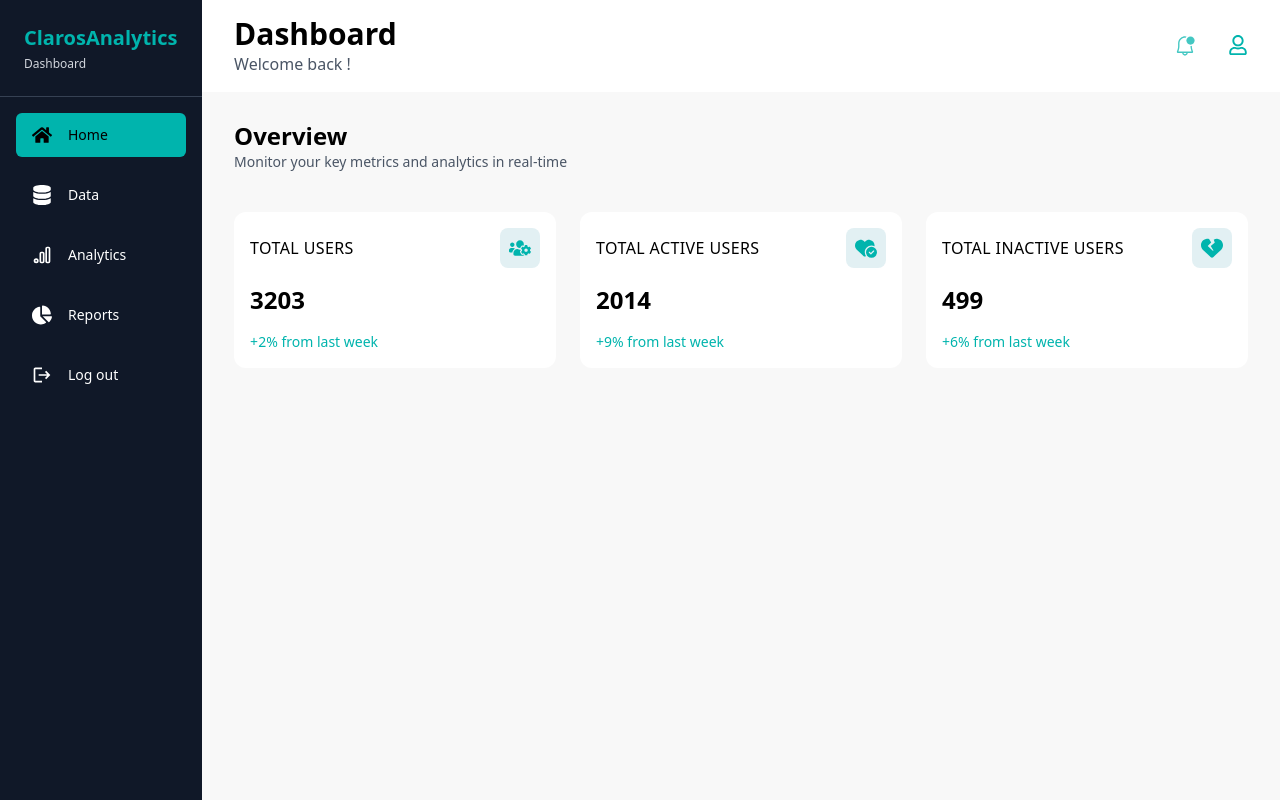
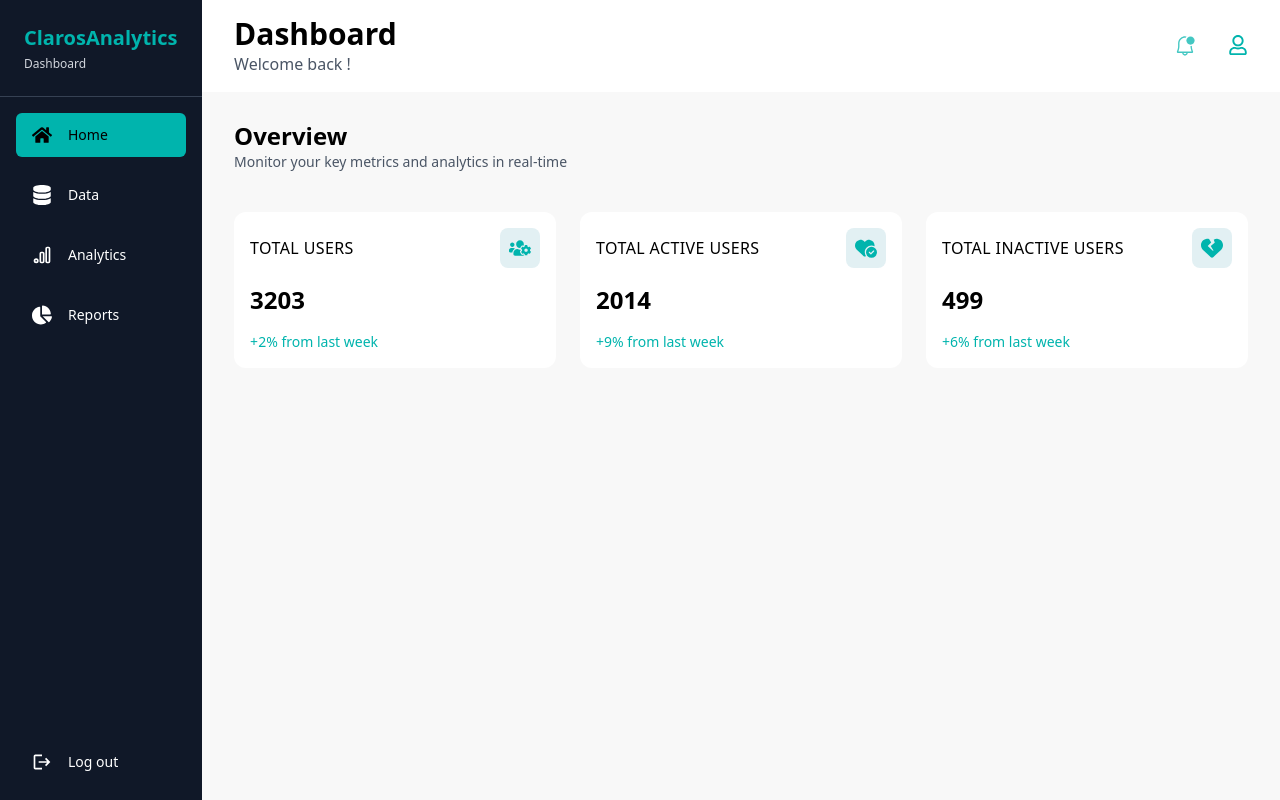
Before and after one commit to rk-codeflow/claros-dashboard, a React (Vite) app: page / in a window 1280 px wide. Built offline with nearby package versions, Linux system fonts and the light colour scheme.

Commit message:
menu items placing done

```diff
--- a/src/Sidebar.tsx
+++ b/src/Sidebar.tsx
@@ -1,8 +1,8 @@
+import { FaHome, FaDatabase } from "react-icons/fa";
 import type { Page } from "./slices/pageSlice";
-import { FaHome, FaDatabase } from "react-icons/fa";
+import { MdLogout } from "react-icons/md";
 import { TbBrandGoogleAnalytics } from "react-icons/tb";
 import { FaChartPie } from "react-icons/fa";
-import { MdLogout } from "react-icons/md";
 
 interface SidebarProps {
   currentPage: string;
@@ -21,7 +21,7 @@ const Sidebar = ({ currentPage, setCurrentPage, isOpen }: SidebarProps) => {
 
   return (
     <aside
-      className={`
+      className={`flex flex-col
     fixed top-0 left-0 h-screen w-60  bg-gray-900 text-white z-50
     transform transition-transform duration-800
     ${isOpen ? "translate-x-0" : "-translate-x-full"}
@@ -35,7 +35,7 @@ const Sidebar = ({ currentPage, setCurrentPage, isOpen }: SidebarProps) => {
         </div>
       </div>
 
-      <nav className="flex flex-col p-4 space-y-4">
+      <nav className="flex flex-col p-4 space-y-4 h-full">
         {links.map((link) => {
           const Icon = link.icon;
           const isActive = currentPage === link.id;
@@ -45,7 +45,7 @@ const Sidebar = ({ currentPage, setCurrentPage, isOpen }: SidebarProps) => {
               className={`
                 cursor-pointer
                 hover:translate-x-1 transition-all duration-300
-                flex gap-x-4 items-center py-3 px-4 rounded-md
+                flex gap-x-4 items-center py-3 px-4 rounded-md last:mt-auto
                ${isActive ? "bg-primary text-black" : "text-white"}
               `}
               onClick={() => setCurrentPage(link.id as Page)}
--- a/src/components/data/ProductsTable.tsx
+++ b/src/components/data/ProductsTable.tsx
@@ -82,7 +82,7 @@ const ProductsTable = ({ products, loading, error }: ProductTableProps) => {
       ) : (
         <>
           <div className="relative flex flex-col w-full text-gray-700 bg-white shadow-md rounded-lg bg-clip-border">
-            <table className="table-fixed data-table border border-whitesmoke rounded">
+            <table className="table-auto data-table border border-whitesmoke rounded">
               <thead>
                 <tr className="font-bold text-sm text-slate-500 border-b border-slate-300 bg-slate-50">
                   <td>Picture</td>
```
